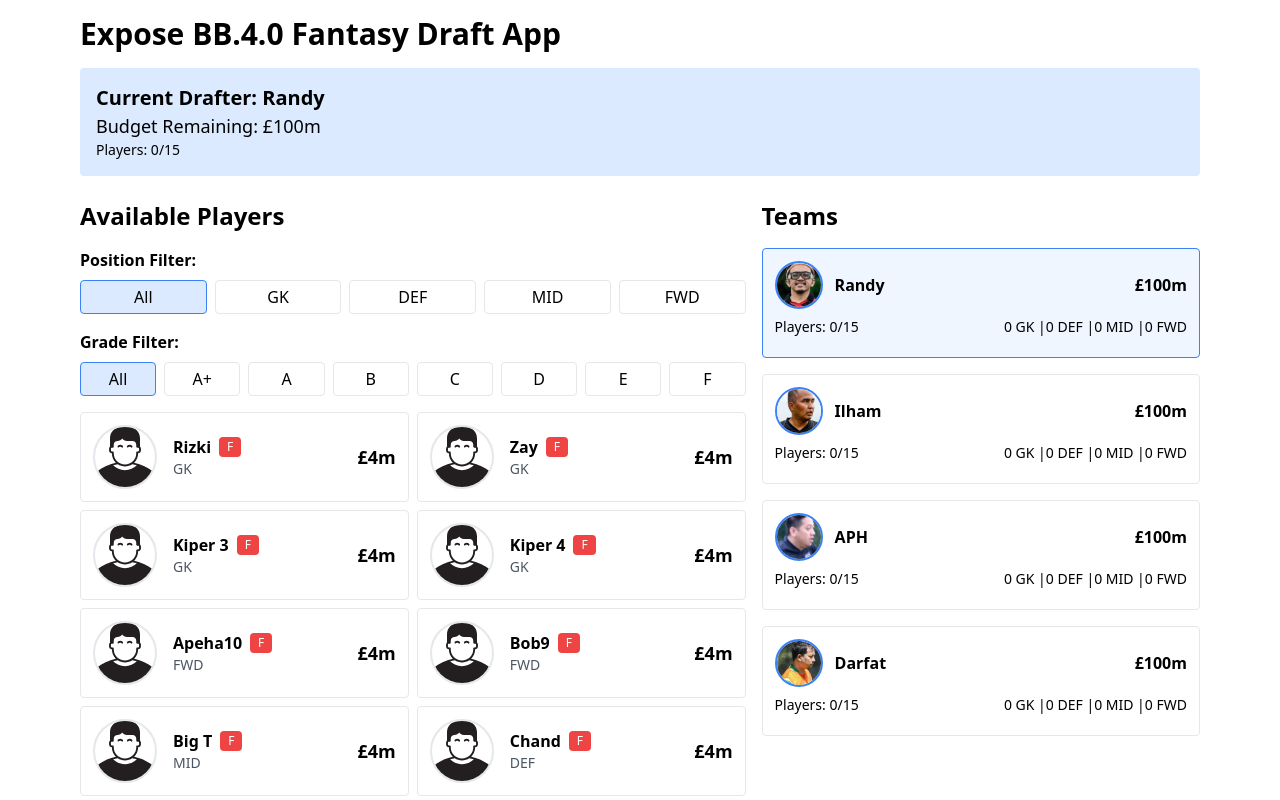
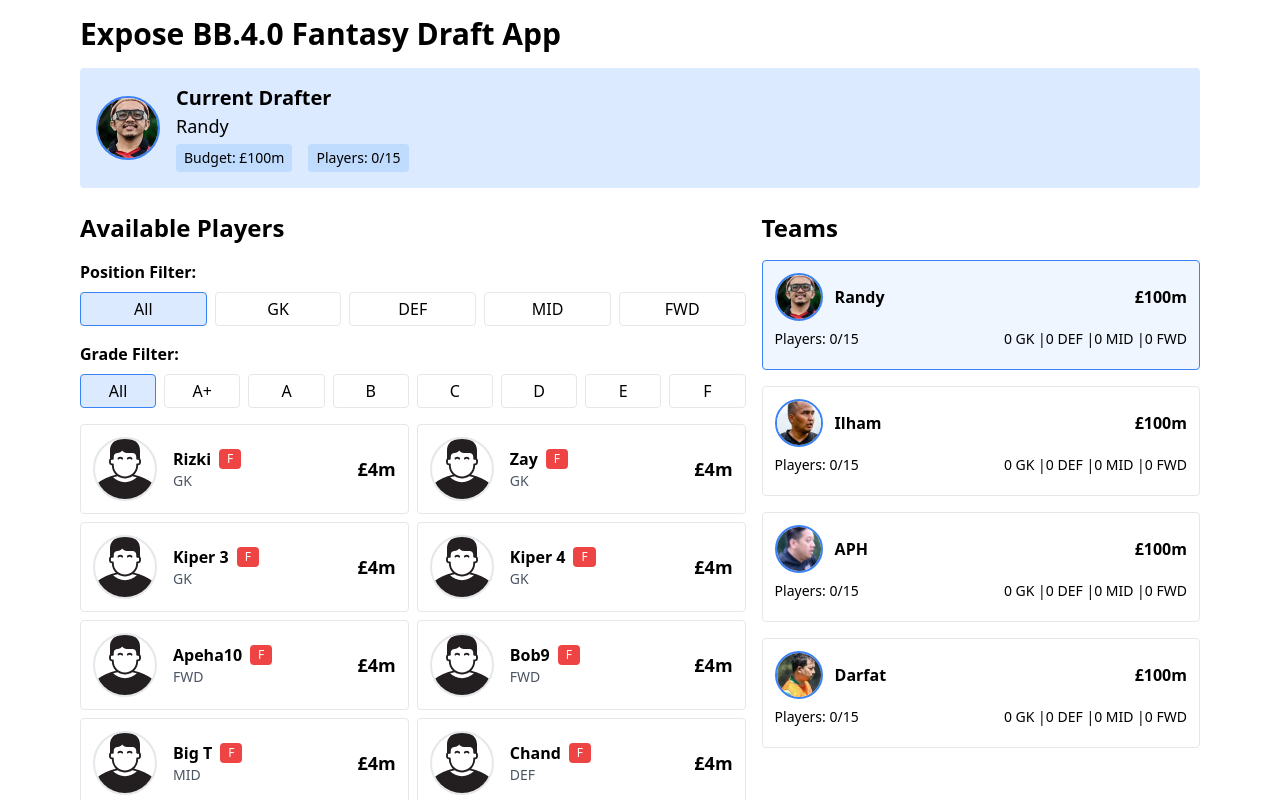
Before and after one commit to darfattt/expose-bb4-fantasy-draft-app, a React (Create React App) app: page / in a window 1280 px wide. Both pictures are taken after a click on the button "Start Draft". Shown: the top 800 px of the page. Built offline with nearby package versions, Linux system fonts and the light colour scheme.

Commit message:
current drafter enhancement

```diff
--- a/src/App.tsx
+++ b/src/App.tsx
@@ -223,10 +223,27 @@ const App = () => {
           </button>
         </div>
       ) : (
-        <div className="mb-6 bg-blue-100 p-4 rounded">
-          <h2 className="text-xl font-semibold">Current Drafter: {managers[currentManager].name}</h2>
-          <p className="text-lg">Budget Remaining: £{managers[currentManager].budget}m</p>
-          <p className="text-sm">Players: {managers[currentManager].players.length}/15</p>
+        <div className="mb-6 bg-blue-100 p-4 rounded flex items-center gap-4">
+          <img
+            src={managers[currentManager].image}
+            alt={managers[currentManager].name}
+            className="w-16 h-16 rounded-full object-cover border-2 border-blue-500"
+            onError={(e) => {
+              (e.target as HTMLImageElement).src = '/default-manager.svg';
+            }}
+          />
+          <div>
+            <h2 className="text-xl font-semibold">Current Drafter</h2>
+            <p className="text-lg">{managers[currentManager].name}</p>
+            <div className="flex gap-4 mt-1">
+              <span className="text-sm bg-blue-200 px-2 py-1 rounded">
+                Budget: £{managers[currentManager].budget}m
+              </span>
+              <span className="text-sm bg-blue-200 px-2 py-1 rounded">
+                Players: {managers[currentManager].players.length}/15
+              </span>
+            </div>
+          </div>
         </div>
       )}
 
```
